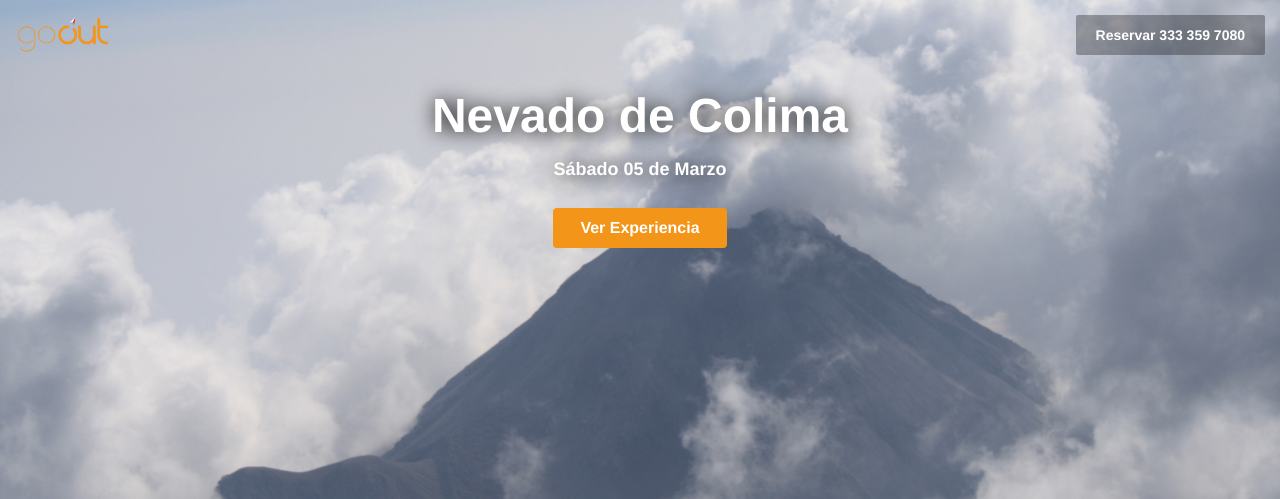
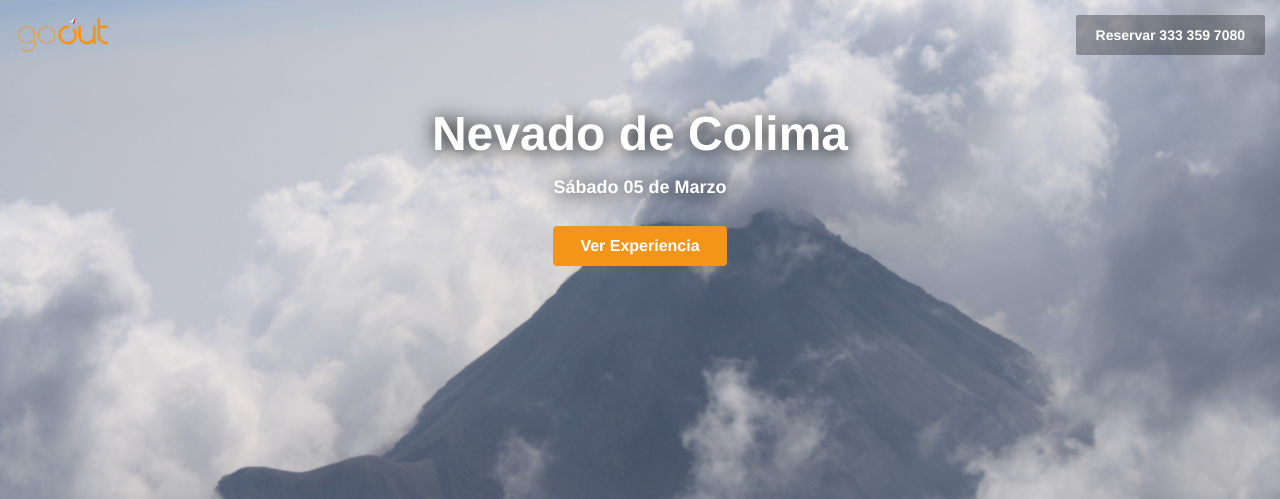
Before and after one commit to Go-Out/goout, a Django app: page / in a window 1280 px wide. Shown: the top 499 px of the page. Run offline with Django 3.2, Linux system fonts and the light colour scheme; data that the repository does not hold is empty; parts of the project's set-up code (start-up, migrations or seed data) failed here and were passed over; some libraries are stand-ins or nearby versions.

Commit message:
Fixed padding of index banner

```diff
--- a/app/static/app/stylesheets/index.css
+++ b/app/static/app/stylesheets/index.css
@@ -13,7 +13,7 @@
   background: url("../images/Alpinismo_(Day_Tour)/main.jpg") no-repeat center center;
   background-size: cover;
   height: 500px;
-  padding-top: 52px;
+  padding-top: 70px;
 }
 .banner-link {
   z-index: 1;
```
